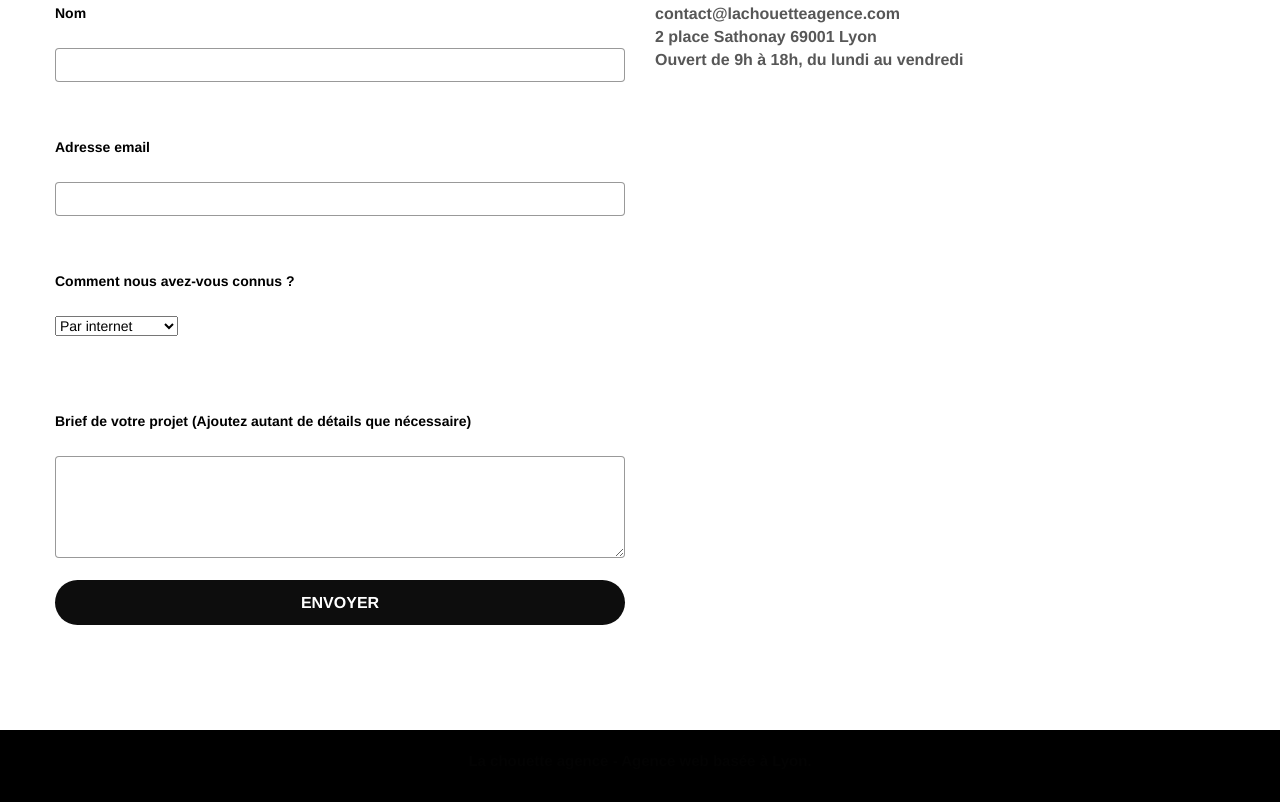
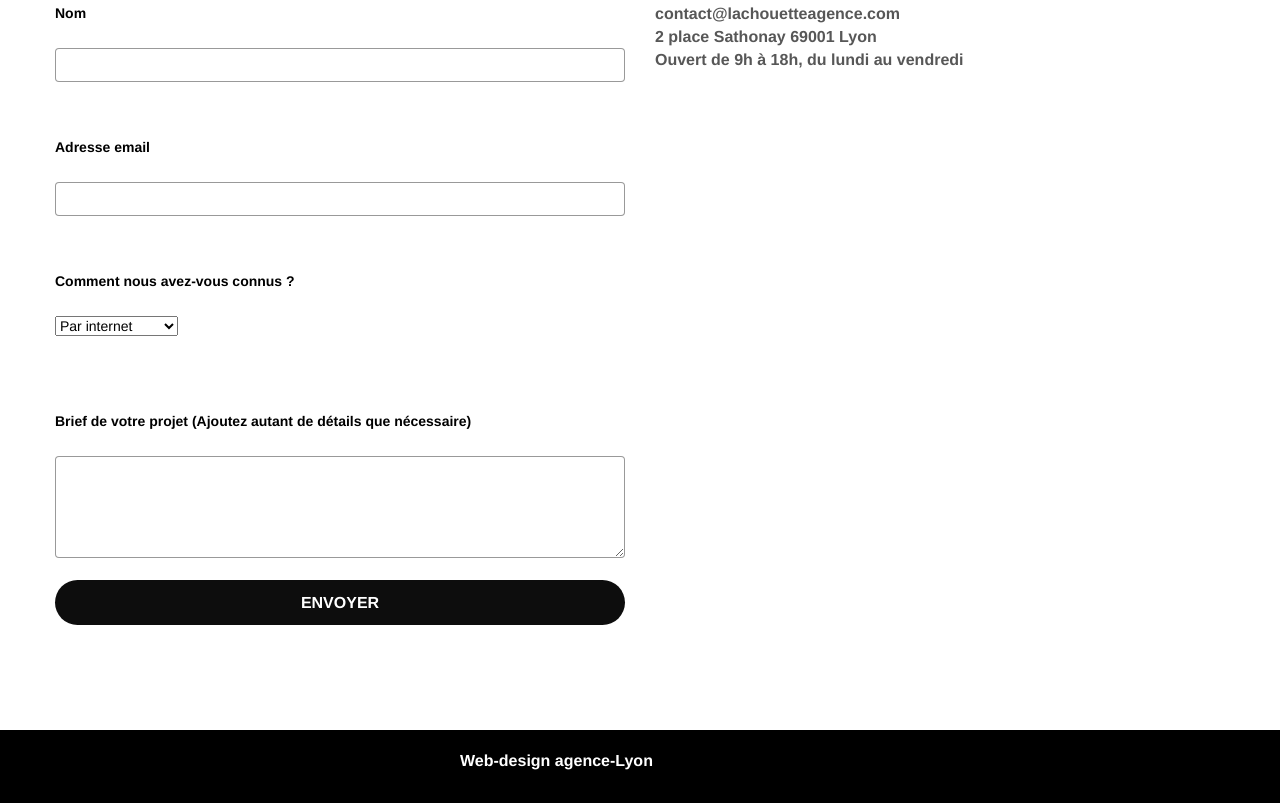
Before and after one commit to mmbaye90/mamadoumbaye_p4_corrige, a plain HTML site: page contact-webdesign.html in a window 1280 px wide. Shown: the part 527-1330 px from the top of the page. Drawn offline with nearby package versions, Linux system fonts and the light colour scheme; files that its build step writes are made by us from their sources; a script that the page names is missing.

Commit message:
H1 et footer revu

```diff
--- a/contact-webdesign.html
+++ b/contact-webdesign.html
@@ -123,23 +123,24 @@
 
         </main>
         <!-- Footer - bloc-8 -->
-        <footer>
-            <div class="bloc bgc-atomic-tangerine d-bloc" id="bloc-8">
-                <div class="container bloc-sm">
-                    <div class="row">
-                        <div class="col-sm-12">
-                            <p class="text-center white">
-                                La chouette agence - Agence web basée à Lyon.<br>
-                            </p>
+        <footer class="bloc bgc-atomic-tangerine d-bloc" id="bloc-8">
+            <div class="container bloc-sm">
+                <div class="row">
+                    <div class="col-sm-12">
+
+                        <div class="row row-no-gutters social">
+                            <div class="col-sm-3">
+                                <div class="bloc-inner-texte ">
+                                    <p class="inner-texte">Web-design agence-Lyon</p>
+                                </div>
+                            </div>
 
                         </div>
+
                     </div>
                 </div>
             </div>
-
-            <!-- Footer - bloc-8 END -->
         </footer>
-
     </div>
     <!-- Principal conteneur END -->
     <script src="./js/jquery-2.1.0.min.js"></script>
--- a/style.css
+++ b/style.css
@@ -23,6 +23,10 @@ a:hover {
     color: white;
     font-size: 5rem;
     width: 30rem;
+}
+
+.bloc-inner-texte>i {
+    font-size: 5rem;
 }
 
 .bloc-inner-texte .inner-texte {
```
Also changed, not shown: index.html (+1 -1 lines).
